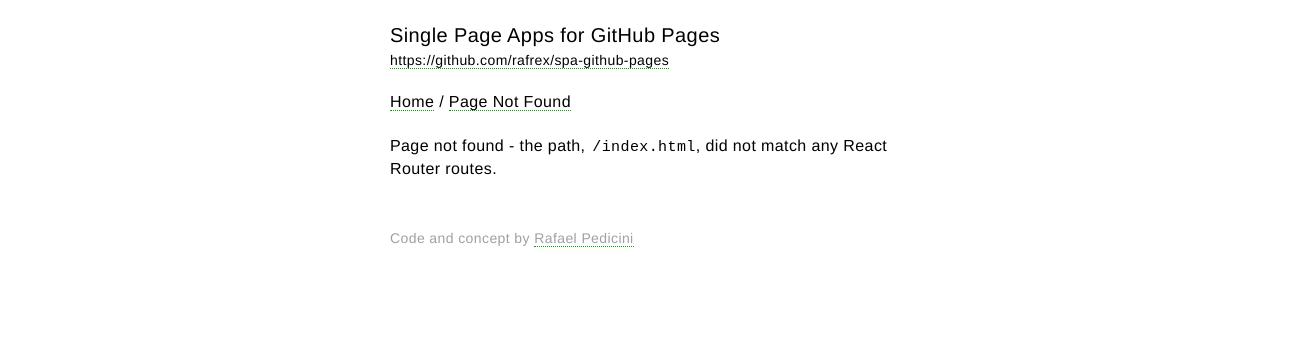
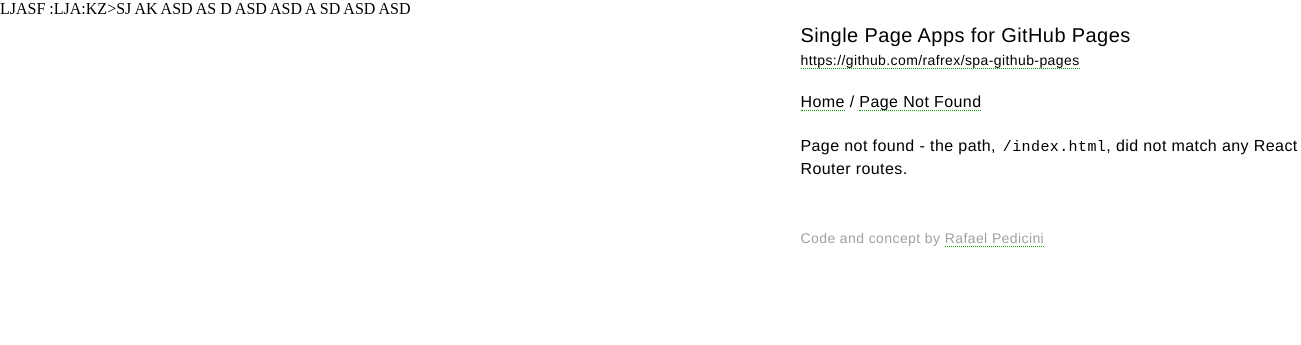
Before and after one commit to myfablist/myfablist.github.io, a website: page index.html in a window 1280 px wide. Shown: the whole page, 1301 px wide, since content can reach past the window. Drawn offline with nearby package versions, Linux system fonts and the light colour scheme.

Commit message:
added bs

```diff
--- a/index.html
+++ b/index.html
@@ -125,6 +125,19 @@
 
   </head>
   <body>
+    LJASF :LJA:KZ>SJ AK
+    ASD
+    AS
+    D
+    ASD
+
+    ASD
+    A
+    SD
+    ASD
+
+    ASD
+
     <!--<img src="/images/killuasa.jpg" alt="">-->
     <div id="root"></div>
     <!--[> single page app in bundle.js <]-->
```
